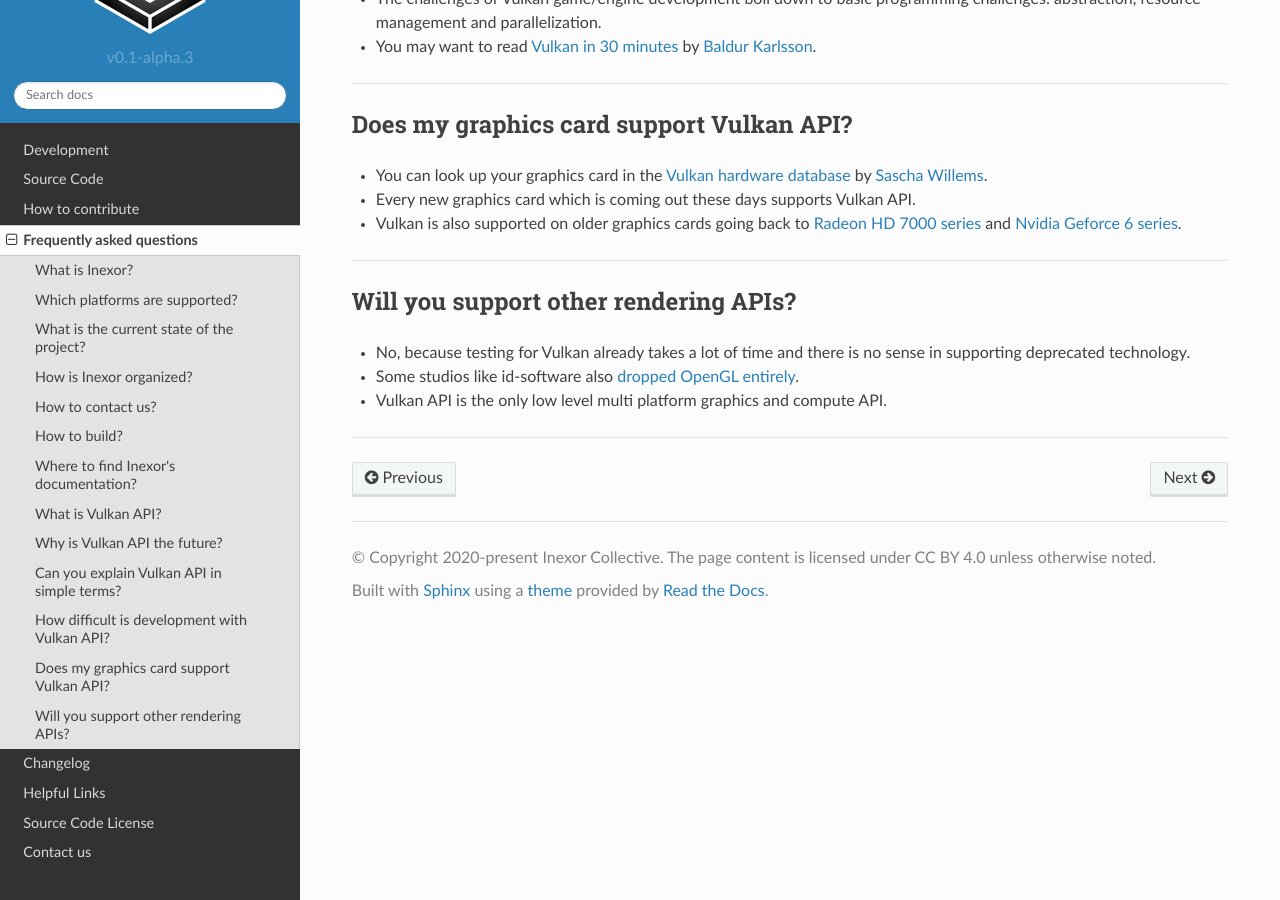
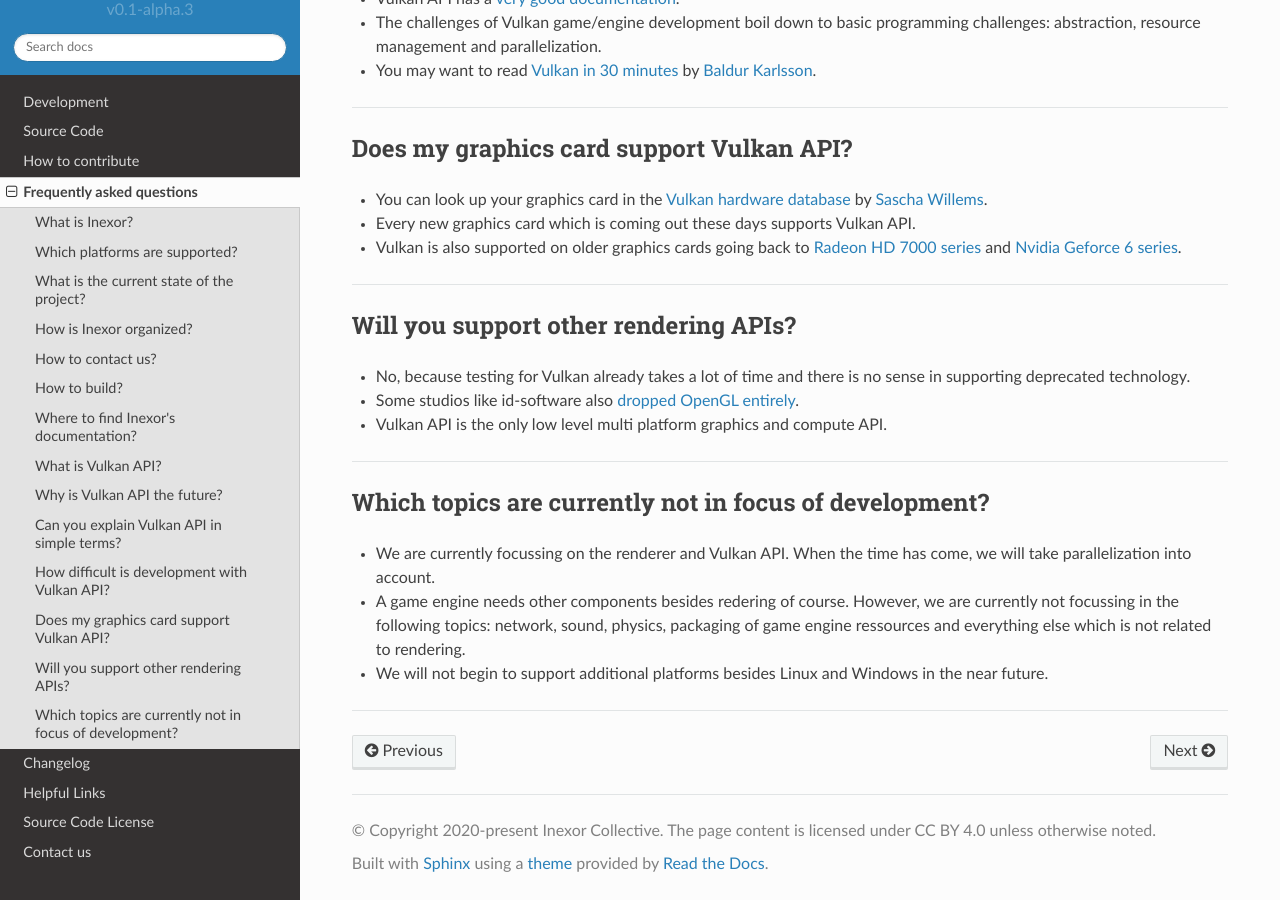
Before and after one commit to inexorgame/vulkan-renderer, a Sphinx documentation site: the page built from documentation/source/faq/main.rst, in a window 1280 px wide and 900 px high, scrolled down 5093 px. Built offline with Sphinx 7.4.7 and the Read the Docs theme 2.0.0, drawn with Linux system fonts in a browser that asks for light colours; pages that are not in the unit, such as notebooks, are missing from menus; some of the changed text lies outside the part shown.

Commit message:
[docs] Explain topics which are not in focus of development to faq

```diff
--- a/documentation/source/faq/main.rst
+++ b/documentation/source/faq/main.rst
@@ -18,6 +18,7 @@ Please visit `inexor.org <https://inexor.org>`__ and join our `Discord server <h
 - `How difficult is development with Vulkan API?`_
 - `Does my graphics card support Vulkan API?`_
 - `Will you support other rendering APIs?`_
+- `Which topics are currently not in focus of development?`_
 
 ----
 
@@ -207,3 +208,11 @@ Will you support other rendering APIs?
 - Vulkan API is the only low level multi platform graphics and compute API.
 
 ----
+
+Which topics are currently not in focus of development?
+-------------------------------------------------------
+- We are currently focussing on the renderer and Vulkan API. When the time has come, we will take parallelization into account.
+- A game engine needs other components besides redering of course. However, we are currently not focussing in the following topics: network, sound, physics, packaging of game engine ressources and everything else which is not related to rendering.
+- We will not begin to support additional platforms besides Linux and Windows in the near future.
+
+----
```
